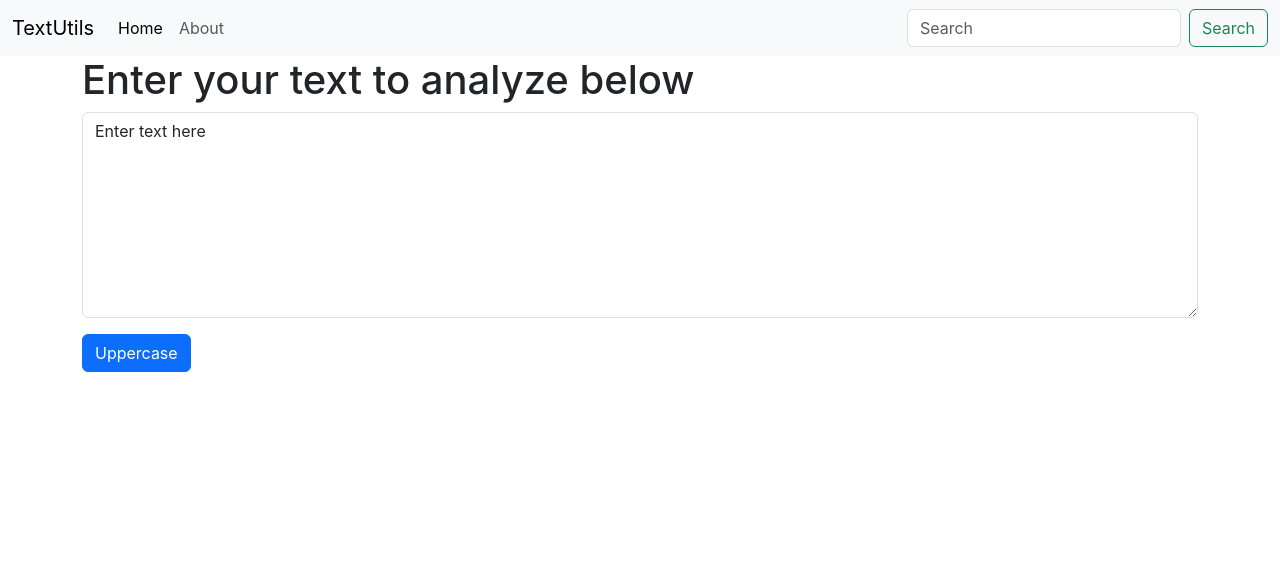
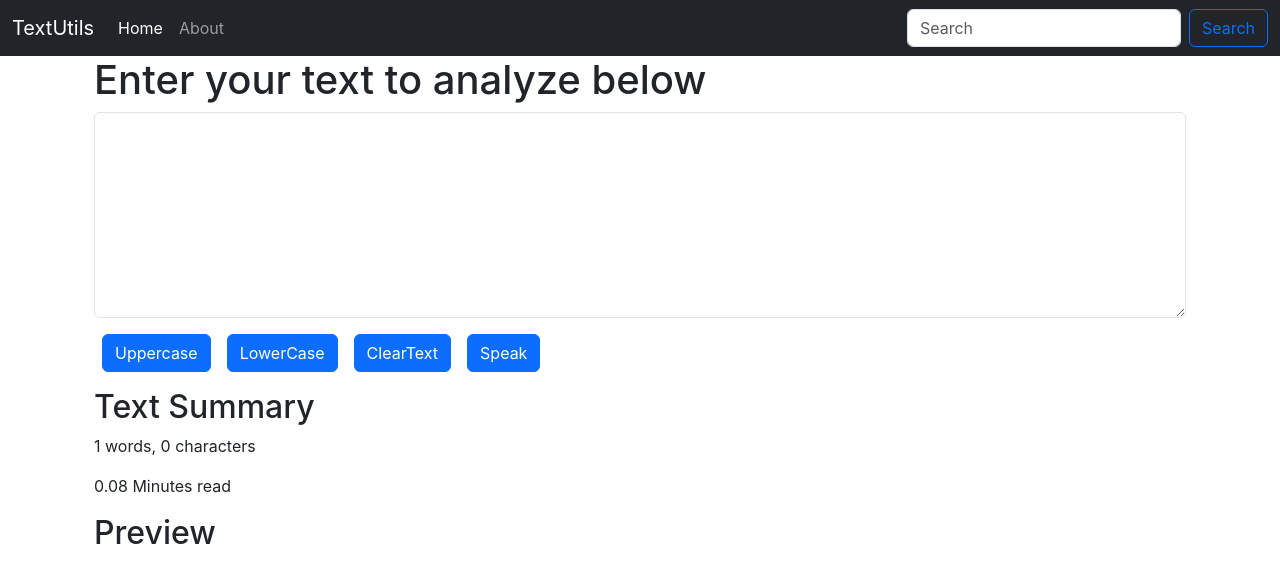
Before and after one commit to Vedavathi-S/Textutils, a React (Create React App) app: page / in a window 1280 px wide. Shown: the top 582 px of the page. Built offline with nearby package versions, Linux system fonts and the light colour scheme.

Commit message:
added logics to textUtils

```diff
--- a/src/components/Navbar.js
+++ b/src/components/Navbar.js
@@ -2,15 +2,15 @@ import React from 'react'
 import PropTypes from 'prop-types'
 
 function Navbar(props) {
-  //  if (typeof props.title !== 'string') {
-  //   console.error(`PropType Warning: Invalid prop 'title' of type '${typeof props.title}' supplied to 'Navbar', expected 'string'.`);
-  // }
-  // if (typeof props.aboutText !== 'string') {
-  //   console.error(`PropType Warning: Invalid prop 'aboutText' of type '${typeof props.aboutText}' supplied to 'Navbar', expected 'string'.`);
-  // }
+   if (typeof props.title !== 'string') {
+    console.error(`PropType Warning: Invalid prop 'title' of type '${typeof props.title}' supplied to 'Navbar', expected 'string'.`);
+  }
+  if (typeof props.aboutText !== 'string') {
+    console.error(`PropType Warning: Invalid prop 'aboutText' of type '${typeof props.aboutText}' supplied to 'Navbar', expected 'string'.`);
+  }
 
   return (
-    <nav className="navbar navbar-expand-lg bg-body-tertiary">
+    <nav className="navbar navbar-expand-lg navbar-dark bg-dark ">
       <div className="container-fluid">
         <a className="navbar-brand" href="/">{props.title}</a>
         <button className="navbar-toggler" type="button" data-bs-toggle="collapse" data-bs-target="#navbarSupportedContent" aria-controls="navbarSupportedContent" aria-expanded="false" aria-label="Toggle navigation">
@@ -28,7 +28,7 @@ function Navbar(props) {
           </ul>
           <form className="d-flex" role="search">
             <input className="form-control me-2" type="search" placeholder="Search" aria-label="Search"/>
-            <button className="btn btn-outline-success" type="submit">Search</button>
+            <button className="btn btn-outline-primary" type="submit">Search</button>
           </form>
         </div>
       </div>
@@ -39,9 +39,9 @@ function Navbar(props) {
 Navbar.propTypes={title:PropTypes.string.isRequired,
                 aboutText:PropTypes.string.isRequired
 }
-// Navbar.defaultProps={
-//   title:'set title here',
-//   aboutText:'about text here'
-// };
+Navbar.defaultProps={
+  title:'set title here',
+  aboutText:'about text here'
+};
 
 export default Navbar;
--- a/src/components/Textform.js
+++ b/src/components/Textform.js
@@ -3,26 +3,53 @@ import React,{useState} from 'react'
 
 
 export default function Textform(props) {
-    const [text, setText]=useState('Enter text here');
+    const [text, setText]=useState('');
     const handleUpClick=()=>{
         // console.log('uppercase was clicked'+text);
         let newtxt=text.toUpperCase();
-        setText(newtxt)
+        setText(newtxt);
+    }
+    const handlelowClick=()=>{
+      let newtxt=text.toLowerCase();
+      setText(newtxt);
+    }
+    const handleclear=()=>{
+      let newtxt=" "
+      setText(newtxt);
+    }
+    const handleSpeak=()=>{
+      window.speechSynthesis.cancel();
+      let msg=new SpeechSynthesisUtterance(text);
+      //msg.text=text;
+      window.speechSynthesis.speak(msg);
     }
     const handleOnChange=(event)=>{
         // console.log('onChange is pressed');
         setText(event.target.value);
     }
+
   return (
-
-    <div>
+    <>
+    <div className='container'>
         <h1>{props.heading}</h1>
         <div className="mb-3">
 
         <textarea className="form-control" id="mybox" value={text} onChange={handleOnChange} rows="8"></textarea>
 
         </div>
-        <button className="btn btn-primary" onClick={handleUpClick} >Uppercase</button>
+        <button className="btn btn-primary mx-2" onClick={handleUpClick} >Uppercase</button>
+        <button className="btn btn-primary mx-2" onClick={handlelowClick}>LowerCase</button>
+        <button className="btn btn-primary mx-2" onClick={handleclear}>ClearText</button>
+        <button className="btn btn-primary mx-2" type="submit" onClick={handleSpeak}>Speak</button>
     </div>
+    <div className="container my-3" >
+    <h2>Text Summary</h2>
+    <p>{text.split(" ").length } words, {text.length} characters</p>
+    <p>{0.08*text.split(" ").length} Minutes read</p>
+    <h2>Preview</h2>
+    <p>{text}</p>
+
+    </div>
+    </>
   )
 }
```
